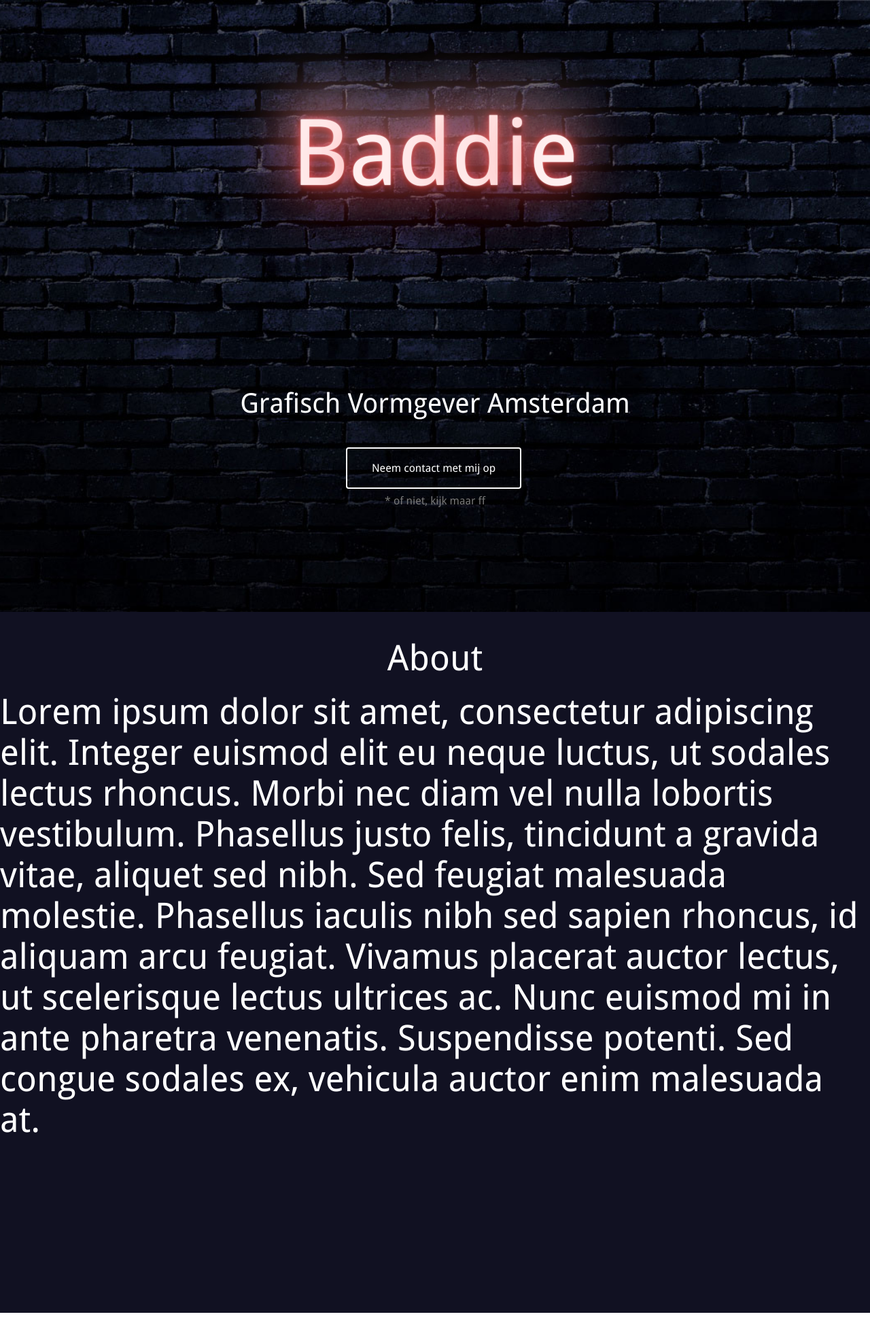
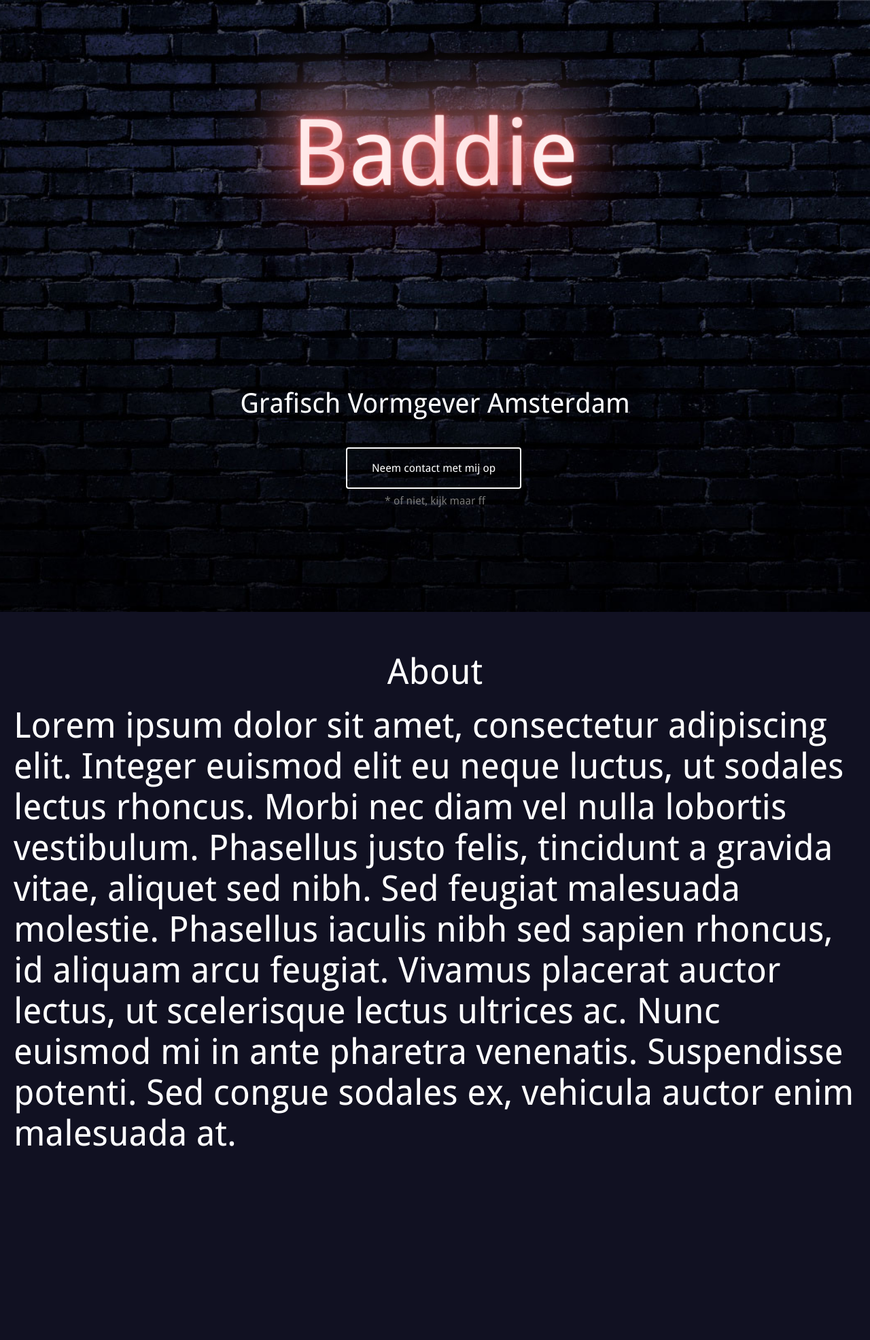
Before and after one commit to apsweb/baddie, a Jekyll site: the page built from index.md, in a window 1280 px wide. Shown: the whole page at 68% size. Built offline with Jekyll 4.4.1, drawn with Linux system fonts in a browser that asks for light colours; some web fonts are replaced; before the commit the page ends 1931 px from its top, so only the background shows below that.

Commit message:
Updated 'css/style.css' via CloudCannon

```diff
--- a/css/style.css
+++ b/css/style.css
@@ -2155,6 +2155,8 @@ align-items: center;
 	}
 }
 
+.about {padding:2rem;}
+
 .about h2 {text-align:center;}
 
 .about h2, .about p {color:#fff;font-size:52px;}
```
